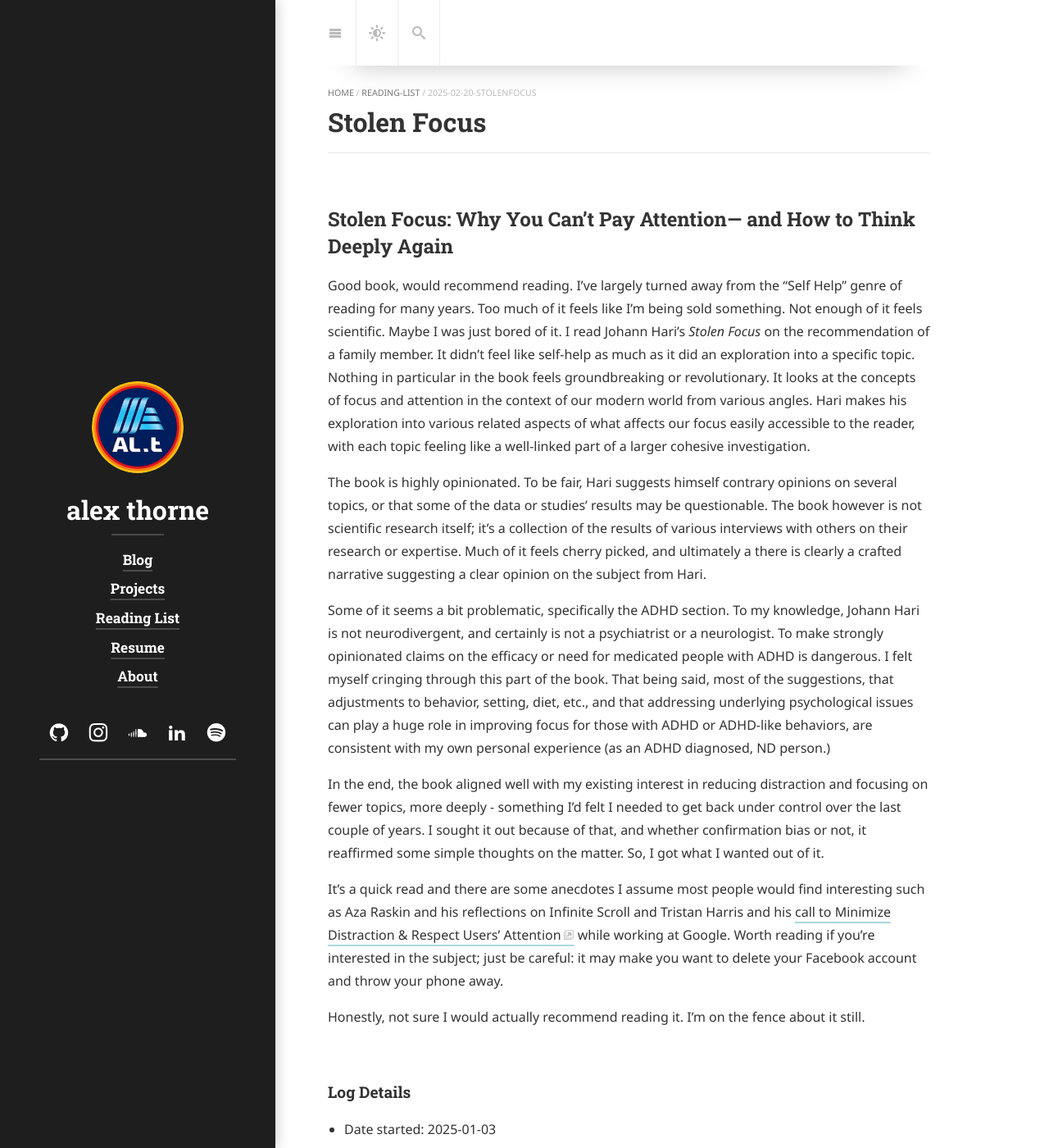
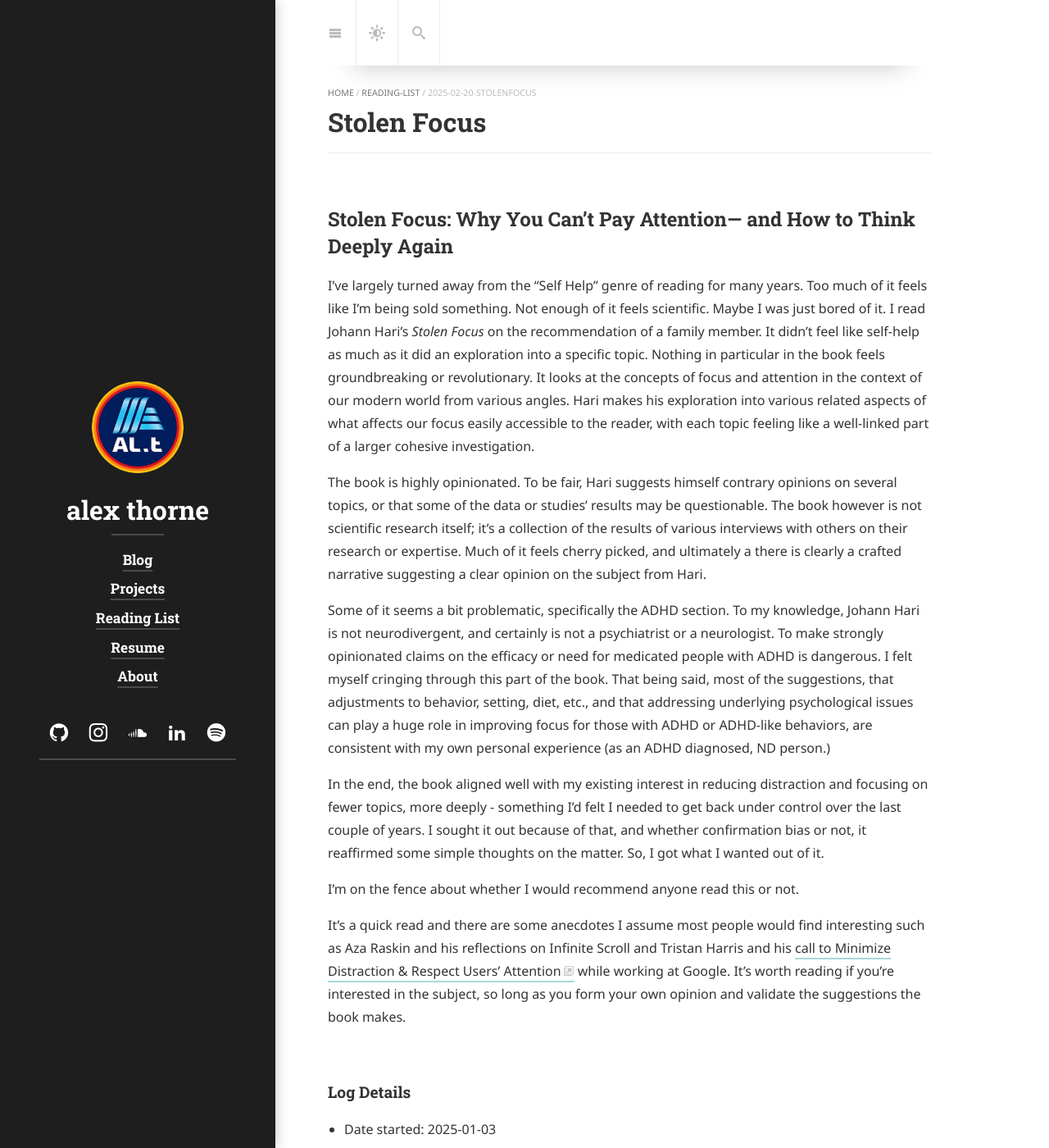
Before and after one commit to alex-thorne/blog, a Jekyll site: the page built from _reading-list/2025-02-20-stolenfocus.md, in a window 1280 px wide and 1400 px high. Shown: the whole window at 82% size. Built offline with Jekyll 4.4.1, drawn with Linux system fonts in a browser that asks for light colours; cached includes are drawn as plain includes; nearby versions of some CDN libraries; some web fonts are replaced; library files that are not in the unit come from our copies.

Commit message:
Retrospective edits

```diff
--- a/_reading-list/2025-02-20-stolenfocus.md
+++ b/_reading-list/2025-02-20-stolenfocus.md
@@ -22,7 +22,7 @@ tags: [reading-list]
 
 ## Stolen Focus: Why You Can't Pay Attention— and How to Think Deeply Again
 
-Good book, would recommend reading. I've largely turned away from the "Self Help" genre of reading for many years. Too much of it feels like I'm being sold something. Not enough of it feels scientific. Maybe I was just bored of it. I read Johann Hari's _Stolen Focus_ on the recommendation of a family member. It didn't feel like self-help as much as it did an exploration into a specific topic. Nothing in particular in the book feels groundbreaking or revolutionary. It looks at the concepts of focus and attention in the context of our modern world from various angles. Hari makes his exploration into various related aspects of what affects our focus easily accessible to the reader, with each topic feeling like a well-linked part of a larger cohesive investigation.
+I've largely turned away from the "Self Help" genre of reading for many years. Too much of it feels like I'm being sold something. Not enough of it feels scientific. Maybe I was just bored of it. I read Johann Hari's _Stolen Focus_ on the recommendation of a family member. It didn't feel like self-help as much as it did an exploration into a specific topic. Nothing in particular in the book feels groundbreaking or revolutionary. It looks at the concepts of focus and attention in the context of our modern world from various angles. Hari makes his exploration into various related aspects of what affects our focus easily accessible to the reader, with each topic feeling like a well-linked part of a larger cohesive investigation.
 
 The book is highly opinionated. To be fair, Hari suggests himself contrary opinions on several topics, or that some of the data or studies' results may be questionable. The book however is not scientific research itself; it's a collection of the results of various interviews with others on their research or expertise. Much of it feels cherry picked, and ultimately a there is clearly a crafted narrative suggesting a clear opinion on the subject from Hari.
 
@@ -30,9 +30,10 @@ Some of it seems a bit problematic, specifically the ADHD section. To my knowled
 
 In the end, the book aligned well with my existing interest in reducing distraction and focusing on fewer topics, more deeply - something I'd felt I needed to get back under control over the last couple of years. I sought it out because of that, and whether confirmation bias or not, it reaffirmed some simple thoughts on the matter. So, I got what I wanted out of it.
 
-It's a quick read and there are some anecdotes I assume most people would find interesting such as Aza Raskin and his reflections on Infinite Scroll and Tristan Harris and his [call to Minimize Distraction & Respect Users’ Attention](https://archive.org/details/378841682-a-call-to-minimize-distraction-respect-users-attention-by-tristan-harris) while working at Google. Worth reading if you're interested in the subject; just be careful: it may make you want to delete your Facebook account and throw your phone away.
+I'm on the fence about whether I would recommend anyone read this or not.
 
-Honestly, not sure I would actually recommend reading it. I'm on the fence about it still.
+It's a quick read and there are some anecdotes I assume most people would find interesting such as Aza Raskin and his reflections on Infinite Scroll and Tristan Harris and his [call to Minimize Distraction & Respect Users’ Attention](https://archive.org/details/378841682-a-call-to-minimize-distraction-respect-users-attention-by-tristan-harris) while working at Google. It's worth reading if you're interested in the subject, so long as you form your own opinion and validate the suggestions the book makes.
+
 
 ### Log Details
 
```
